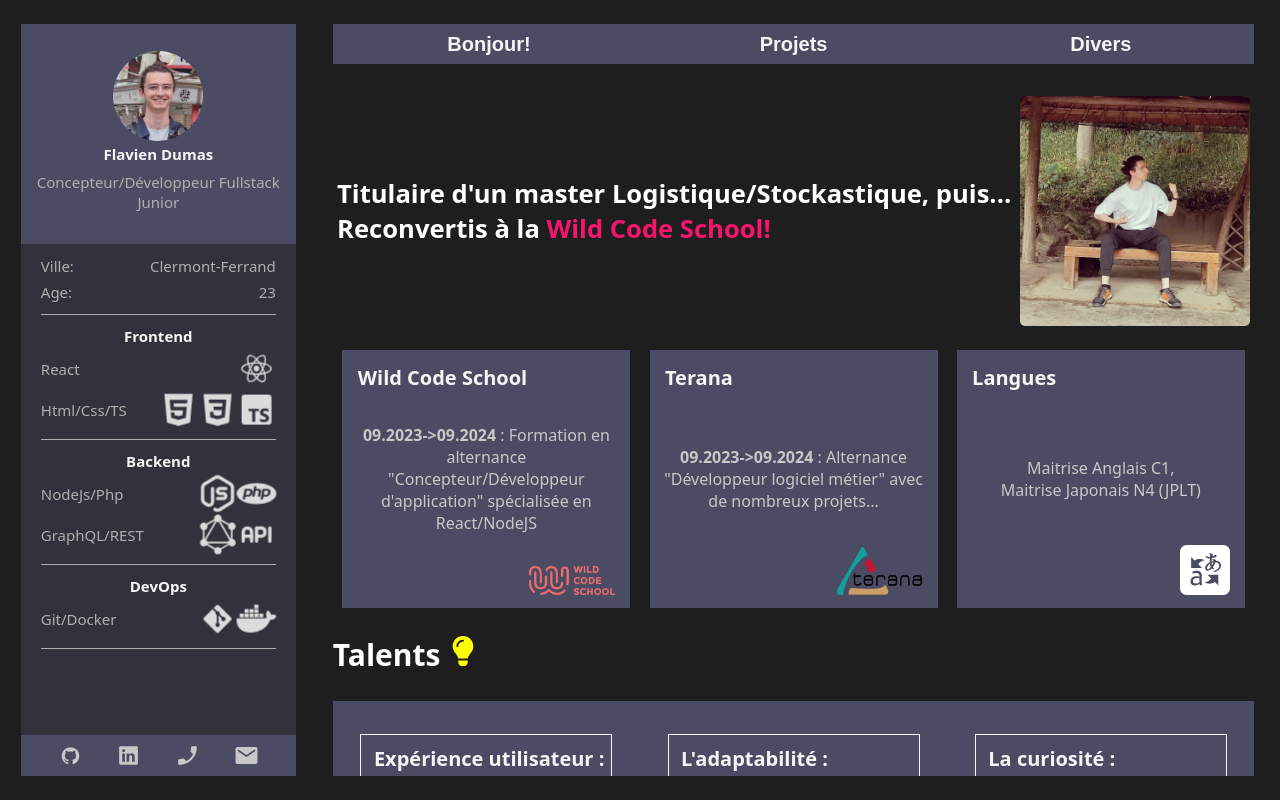
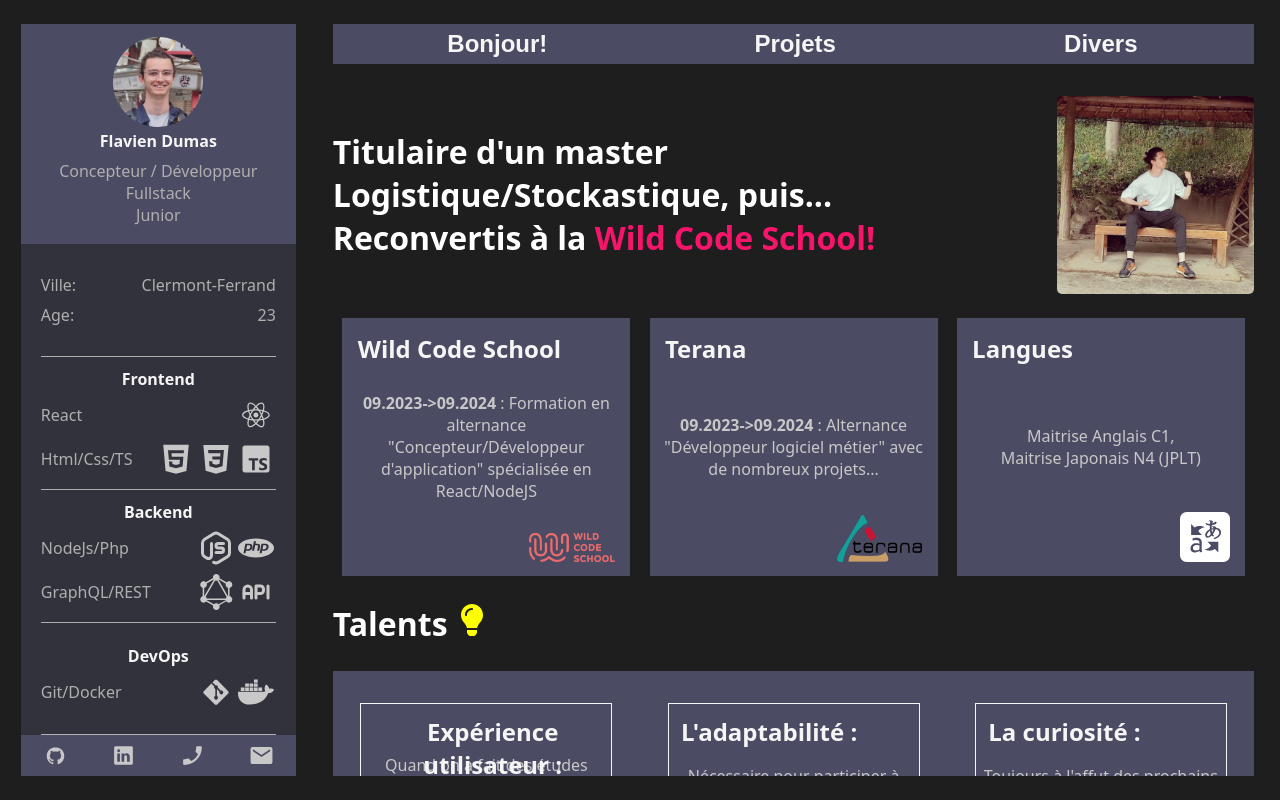
Before and after one commit to FlavienDumas/CV, a React (Vite) app: page / in a window 1280 px wide. Built offline with nearby package versions, Linux system fonts and the light colour scheme.

Commit message:
added some responsive, on font-size mostly

```diff
--- a/src/App.jsx
+++ b/src/App.jsx
@@ -2,14 +2,13 @@
 import Home from "./pages/Home";
 import Projets from "./pages/Projets";
 import Divers from "./pages/Divers";
-import SideBar from "./components/sideBar";
+import SideBar from "./components/SideBar";
 import TopBar from "./components/TopBar";
 import { useState, useEffect } from "react";
 
 import "./css/global.css";
 import "./css/animations.css";
 import "./css/SideBar.css";
-import "./css/CardSelf.css";
 import "./css/TopBar.css";
 import "./css/Home.css";
 import "./css/Projets.css";
--- a/src/components/CardSelf.jsx
+++ /dev/null
@@ -1,14 +0,0 @@
-
-
-function CardSelf() {
-
-    return (
-        <div className="divHead center">
-            <img src="../src/assets/pdpJapon.jpeg" alt="PDP" />
-            <h4>Flavien Dumas</h4>
-            <div className="center">Concepteur/Développeur Fullstack <br/> Junior</div>
-        </div>
-    )
-  }
-
-export default CardSelf;
--- a/src/components/SideBar.jsx
+++ b/src/components/SideBar.jsx
@@ -1,4 +1,3 @@
-import CardSelf from "./CardSelf";
 import { useState } from "react";
 
 import { DiHtml5 } from "react-icons/di";
@@ -30,7 +29,12 @@
 
     return (
         <div className="divSideBar">
-            <CardSelf/>
+            <div className="divHead center">
+                <img src="../src/assets/pdpJapon.jpeg" alt="PDP" />
+                <h4>Flavien Dumas</h4>
+                <div className="center">Concepteur / Développeur Fullstack <br/> Junior</div>
+            </div>
+
             <div className="sideGeneralDiv">
                 <div className="divInfo">
                     <div className="center">
@@ -87,6 +91,7 @@
                     </div>
                 </div>
             </div>
+
             <div className="center divContact">
                 <a href="https://github.com/FlavinouTheOne" target="_blank">
                     <DiGithubBadge className="icon gitHub"/>
--- a/src/css/CardContent.css
+++ b/src/css/CardContent.css
@@ -2,9 +2,9 @@
     position: relative;
     flex-direction: column;
     width: 27%;
-    height: 15rem;
     min-width: 270px;
-    min-height: 120px;
+    height: 30vh;
+    min-height: 180px;
     margin: 0.5rem;
     padding: 0.5rem;
     background-color: rgb(75,75,100);
@@ -21,7 +21,7 @@
 }
 .divCardContent p{
     color: rgb(200,200,200);
-    font-size: 16px;
+    font-size: max(2vh, 1vw, 16px);
 }
 .divCardContent div{
     position: absolute;
--- a/src/css/CardSelf.css
+++ /dev/null
@@ -1,19 +0,0 @@
-.divHead{
-    height: 220px;
-    flex-direction: column;
-    background-color: rgb(75,75,100);
-}
-.divHead img{
-    width: 90px;
-    height: 90px;
-    border-radius: 100%;
-    transition: 0.5s linear;
-}
-.divHead img:hover{
-    transform: scale(1.75);
-}
-.divHead div{
-    margin: 5px;
-    font-size: 15px;
-    color: rgb(175,175,175);
-}
--- a/src/css/Home.css
+++ b/src/css/Home.css
@@ -48,8 +48,8 @@
     position: relative;
     flex-direction: column;
     width: 25%;
-    height: 12rem;
     min-width: 240px;
+    height: 25vh;
     margin: 5px;
     padding: 5px;
     border: 1px solid whitesmoke;
--- a/src/css/SideBar.css
+++ b/src/css/SideBar.css
@@ -2,13 +2,34 @@
     z-index: 10;
     position: fixed;
     height: 94vh;
-    min-width: 275px;
-    max-width: 275px;
+    width: 275px;
     margin: 2vh 1vw 2vh 1vw;
     background-color: rgb(50,50,60);
 }
 
+.divHead{
+    height: 220px;
+    flex-direction: column;
+    background-color: rgb(75,75,100);
+}
+.divHead img{
+    width: 90px;
+    height: 90px;
+    border-radius: 100%;
+    transition: 0.5s linear;
+}
+.divHead img:hover{
+    transform: scale(1.75);
+}
+.divHead div{
+    margin: 5px;
+    font-size: max(2vh, 1vw, 16px);
+    color: rgb(175,175,175);
+}
+
 .sideGeneralDiv{
+    display: flex;
+    flex-direction: column;
     width: 100%;
     position: absolute;
     top: 220px;
@@ -16,65 +37,60 @@
     overflow: auto;
 }
 .divInfo{
+    display: flex;
     flex-direction: column;
+    justify-content: center;
     margin: 0 20px;
     padding: 8px 0;
     color: rgb(175,175,175);
     border-bottom: 1px solid rgb(175,175,175);
-    font-size: 15px;
+    font-size: max(1.8vh, 0.8vw, 16px);
+    flex: 1;
 }
 .divInfo div{
     justify-content: space-between;
+    flex-wrap: wrap;
     margin: 2px 0;
 }
+
 .divInfo .icon{
-    height: 35px;
-    width: 35px;
+    height: 4.5vh;
+    width: 4.5vh;
     color: rgb(200,200,200);
     margin: 0 2px;
     transition: 0.5s ease;
-    animation: shine 6s ease;
+    animation: shine 5s linear;
 }
 .divInfo .icon:hover{
     transform: scale(1.25);
 }
-.divInfo .react:hover{
-    color: rgb(0,216,255);
-}
-.divInfo .html:hover{
-    color: rgb(229,76,37);
-}
-.divInfo .css:hover{
-    color: rgb(36,78,228);
-}
-.divInfo .typeScript:hover{
-    color: rgb(49,121,199);
-}
-.divInfo .nodeJS:hover{
-    color: rgb(118,179,98);
-}
-.divInfo .php:hover{
-    color: rgb(115,119,173);
-}
-.divInfo .graphQL:hover{
-    color: rgb(222,51,166);
-}
-.divInfo .api:hover{
-    color: rgb(0,0,0);
-}
-.divInfo .git:hover{
-    color: rgb(232,77,49);
-}
-.divInfo .docker:hover{
-    color: rgb(35,145,230);
-}
+.divInfo .react{--shine-color: rgb(0,216,255);}
+.divInfo .html{--shine-color: rgb(229,76,37);}
+.divInfo .css{--shine-color: rgb(36,78,228);}
+.divInfo .typeScript{--shine-color: rgb(49,121,199);}
+.divInfo .nodeJS{--shine-color: rgb(118,179,98);}
+.divInfo .php{--shine-color: rgb(115,119,173);}
+.divInfo .graphQL{--shine-color: rgb(222,51,166);}
+.divInfo .api{--shine-color: rgb(0,0,0);}
+.divInfo .git{--shine-color: rgb(232,77,49);}
+.divInfo .docker{--shine-color: rgb(35,145,230);}
+.divInfo .react:hover{color: rgb(0,216,255);}
+.divInfo .html:hover{color: rgb(229,76,37);}
+.divInfo .css:hover{color: rgb(36,78,228);}
+.divInfo .typeScript:hover{color: rgb(49,121,199);}
+.divInfo .nodeJS:hover{color: rgb(118,179,98);}
+.divInfo .php:hover{color: rgb(115,119,173);}
+.divInfo .graphQL:hover{color: rgb(222,51,166);}
+.divInfo .api:hover{color: rgb(0,0,0);}
+.divInfo .git:hover{color: rgb(232,77,49);}
+.divInfo .docker:hover{color: rgb(35,145,230);}
 
 .divContact{
     position: absolute;
     bottom: 0;
-    width: 235px;
+    width: 100%;
     height: 25px;
-    padding: 8px 20px;
+    padding: 8px 0;
     justify-content: space-around;
     background-color: rgb(75,75,100);
 }
--- a/src/css/animations.css
+++ b/src/css/animations.css
@@ -18,9 +18,7 @@
     100% { transform: scale(1) rotate(0deg); }
 }
 @keyframes shine {
-    85% { color: currentColor; transform: scale(1); }
-    90% { color: white; transform: scale(1.25); }
-    95% { color: currentColor; transform: scale(1); }
+    50% { color: var(--shine-color); }
 }
 @keyframes tilt {
     25% { transform: rotate(60deg); }
--- a/src/css/global.css
+++ b/src/css/global.css
@@ -5,24 +5,24 @@
     overflow: auto;
 }
 h1{
-    font-size: max(2vw, 18px);
+    font-size: max(4vh, 2vw, 18px);
     color: white;
     text-align: left;
 }
 h2{
     color: white;
-    font-size: 30px;
+    font-size: max(4vh, 2vw, 30px);
     margin: 0;
 }
 h3{
-    font-size: 20px;
+    font-size: max(3vh, 1.5vw, 20px);
     margin: 0;
     color: whitesmoke;
 }
 h4{
     margin: 3px;
     padding: 0;
-    font-size: 15px;
+    font-size: max(2vh, 1vw, 15px);
     font-weight: 700;
     color: whitesmoke;
     text-align: center;
--- a/src/pages/Projets.jsx
+++ b/src/pages/Projets.jsx
@@ -47,8 +47,8 @@
             </div>
             <div className="center">
               <p>Backend : </p>
-              <TbBrandNodejs className="icon"/>
-              <GrGraphQl className="icon"/>
+              <TbBrandNodejs className="icon nodeJS"/>
+              <GrGraphQl className="icon graphQL"/>
               <SiApollographql className="icon"/>
             </div>
             <div className="center">
```
